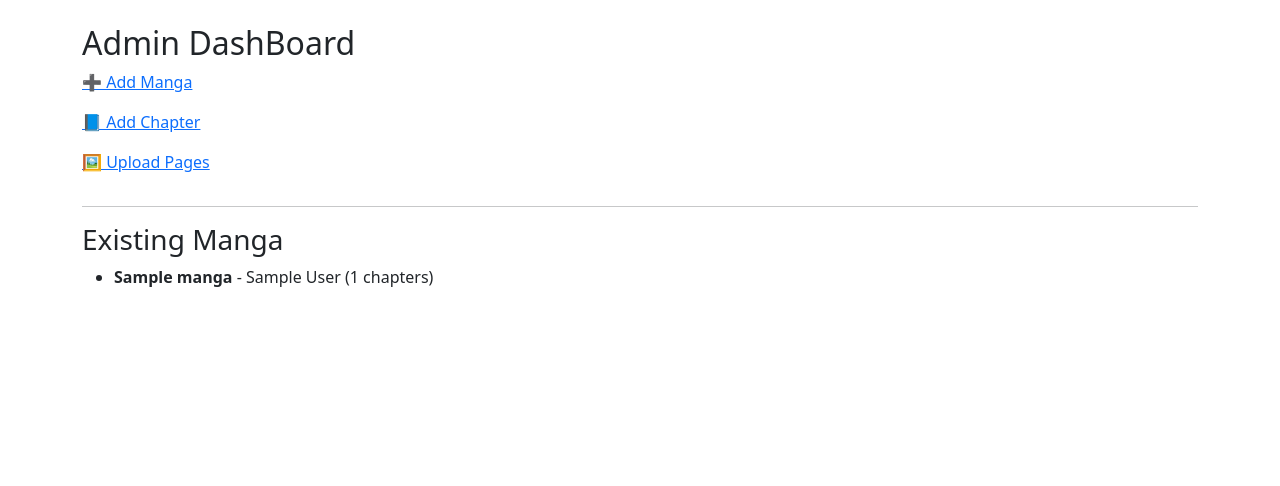
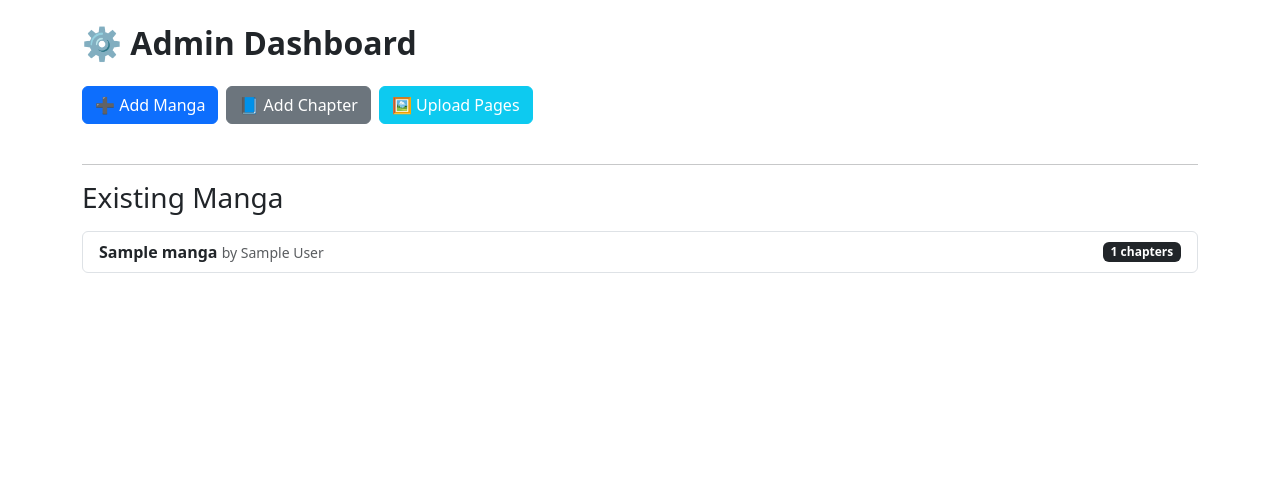
Before and after one commit to chavdaarpitsinh1248/Flask_projects, a Flask app: template manga_rocks_project/manga_rocks/templates/admin_index.html in a window 1280 px wide. Shown: the part 74-560 px from the top of the page. Run offline with Flask 3, Linux system fonts and the light colour scheme; the template is opened without the code that fills it: most values are stand-ins (such as "Sample title", 1, 10 or a date in 2020); some libraries are stand-ins or nearby versions.

Commit message:
Add files via upload

```diff
--- a/manga_rocks_project/manga_rocks/templates/admin_index.html
+++ b/manga_rocks_project/manga_rocks/templates/admin_index.html
@@ -1,20 +1,27 @@
 {% extends "base.html" %}
-{% block title %}Admin DashBoard{% endblock %}
+{% block title %}Admin Dashboard{% endblock %}
 {% block content %}
-<h2>Admin DashBoard</h2>
-<p><a href="{{ url_for('admin.add_manga') }}">➕ Add Manga</a></p>
-<p><a href="{{ url_for('admin.add_chapter') }}">📘 Add Chapter</a></p>
-<p><a href="{{ url_for('admin.upload_pages') }}">🖼️ Upload Pages</a></p>
+<h2 class="fw-bold mb-4">⚙️ Admin Dashboard</h2>
+
+<div class="d-flex flex-wrap gap-2 mb-4">
+    <a href="{{ url_for('admin.add_manga') }}" class="btn btn-primary">➕ Add Manga</a>
+    <a href="{{ url_for('admin.add_chapter') }}" class="btn btn-secondary">📘 Add Chapter</a>
+    <a href="{{ url_for('admin.upload_pages') }}" class="btn btn-info text-white">🖼 Upload Pages</a>
+</div>
 
 <hr>
-<h3>Existing Manga</h3>
-<ul>
+
+<h3 class="mb-3">Existing Manga</h3>
+<div class="list-group">
     {% for m in mangas %}
-    <li>
-        <strong>{{ m.title }}</strong> - {{ m.author }} ({{ m.chapters|length }} chapters)
-    </li>
+    <div class="list-group-item d-flex justify-content-between align-items-center">
+        <div>
+            <strong>{{ m.title }}</strong> <small class="text-muted">by {{ m.author }}</small>
+        </div>
+        <span class="badge bg-dark">{{ m.chapters|length }} chapters</span>
+    </div>
     {% else %}
-    <li>No manga added yet.</li>
+    <p class="text-muted">No manga added yet.</p>
     {% endfor %}
-</ul>
+</div>
 {% endblock %}
```
